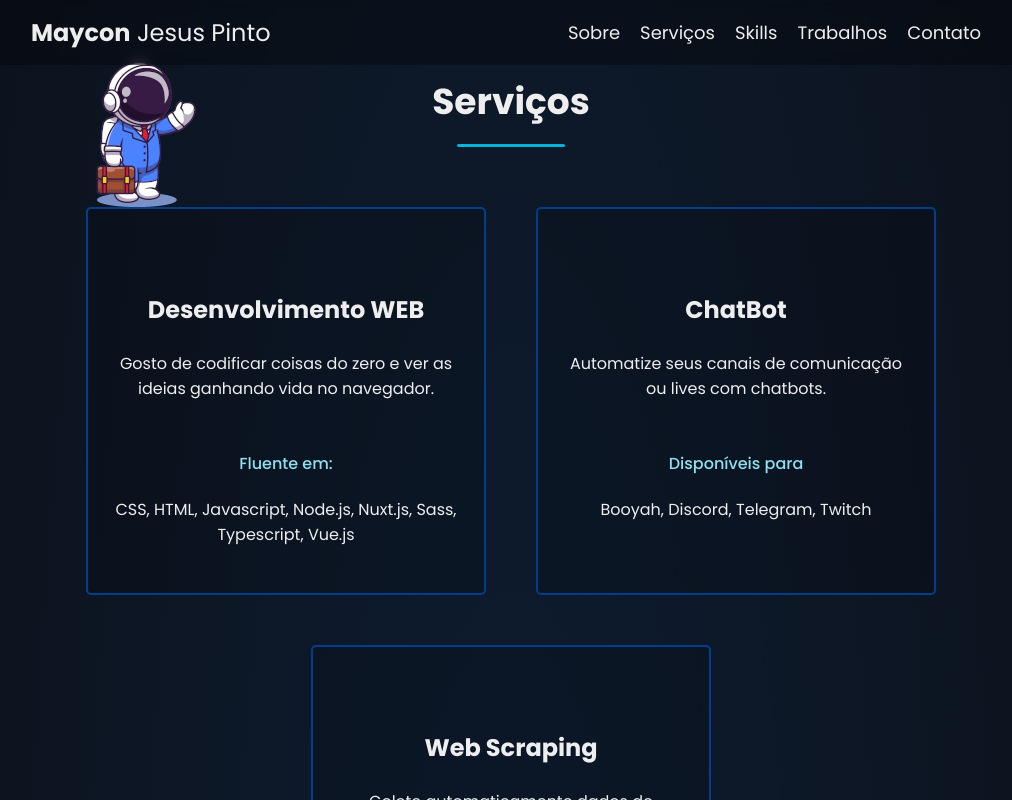
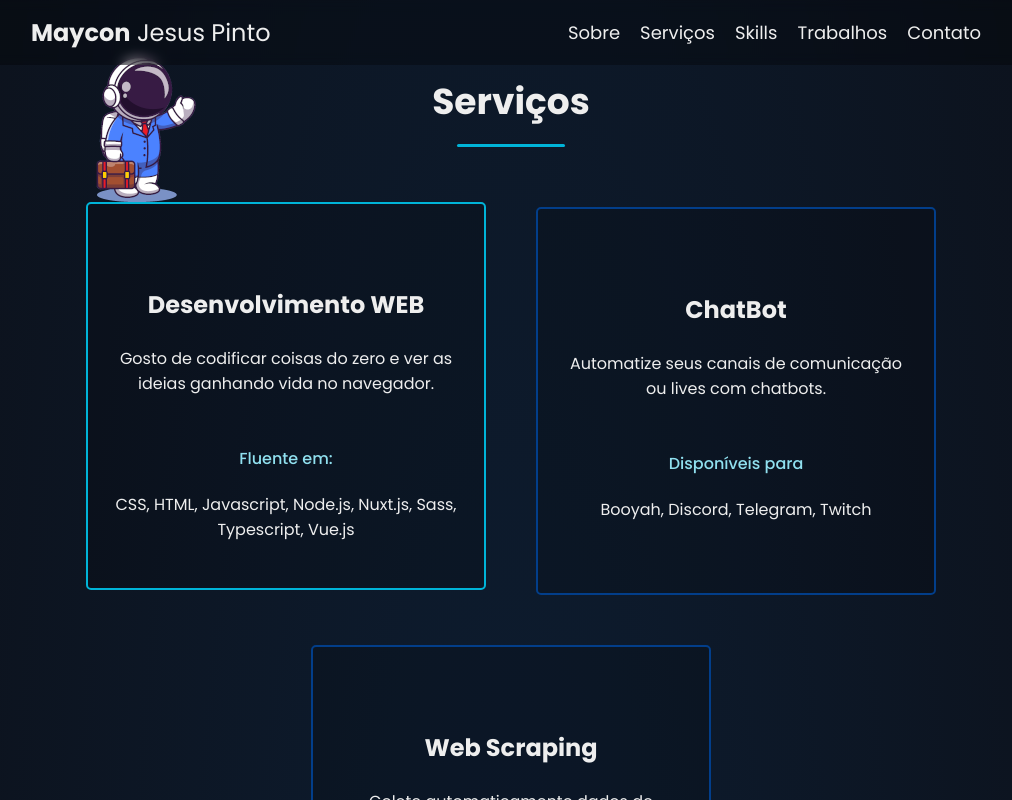
Before and after one commit to VacuousPatter/portfolio, a Nuxt app: page / in a window 1280 px wide. In both pictures the pointer is over the element 415 px from the left and 1981 px from the top of the page. Shown: the part 1581-2381 px from the top of the page, without its empty margins (129-1141 px from the left). Built offline with nearby package versions, Linux system fonts and the light colour scheme; some icons are missing.

Commit message:
Animação hover

```diff
--- a/components/home/ServiceCard.vue
+++ b/components/home/ServiceCard.vue
@@ -44,6 +44,12 @@ export default {
   margin: 25px;
   border: 2px solid var(--secondary);
   position: relative;
+  transition: transform 0.3s, border-color 0.3s;
+}
+
+.card:hover{
+  transform: translateY(-5px);
+  border-color: var(--primary);
 }
 
 .card >*{
```
